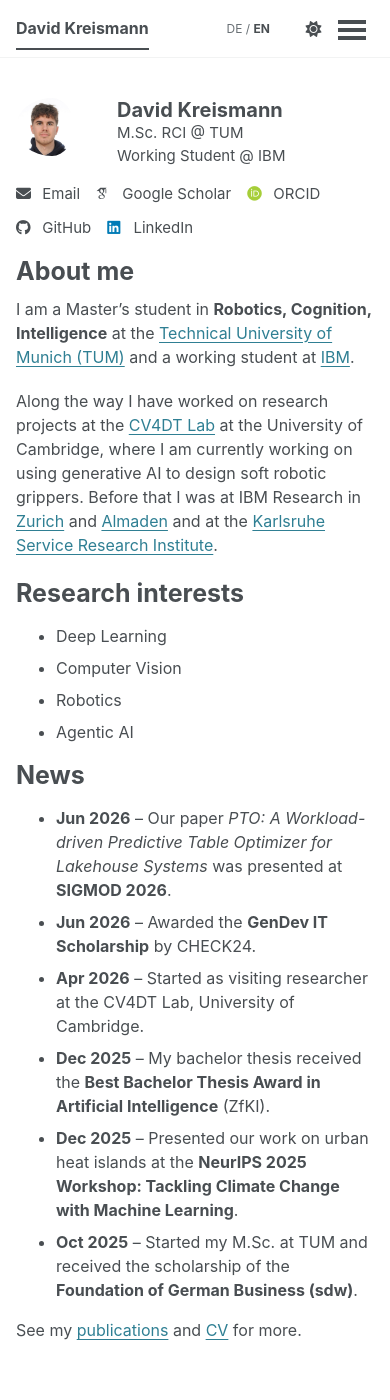
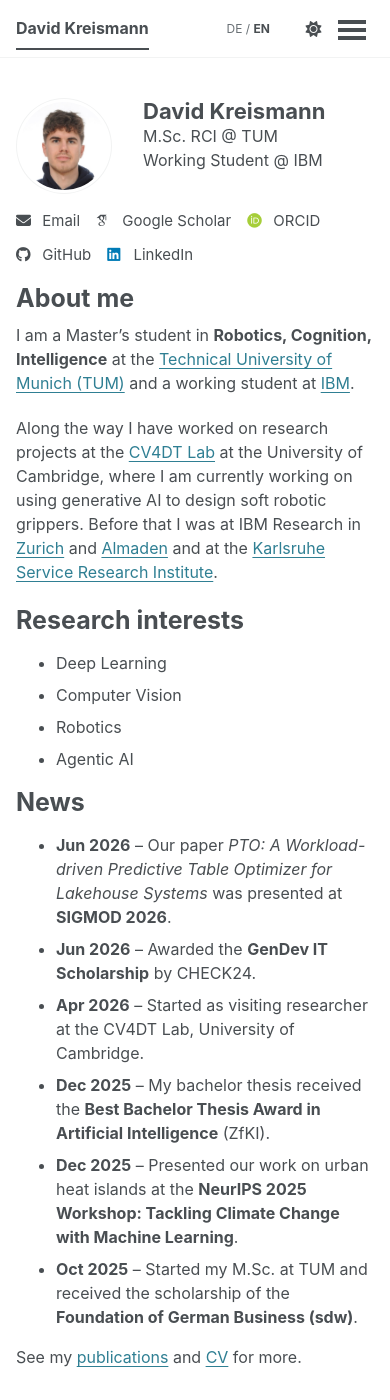
Before and after one commit to davidkreismann/davidkreismann.github.io, a Jekyll site: the page built from _pages/about.md, in a window 390 px wide and 1400 px high. Built offline with Jekyll 4.4.1, drawn with Linux system fonts in a browser that asks for light colours; some web fonts are replaced.

Commit message:
Larger mobile profile with round avatar border

```diff
--- a/_sass/layout/_cv.scss
+++ b/_sass/layout/_cv.scss
@@ -224,22 +224,25 @@
 
   /* larger profile so it matches the size of the page text */
   .author__avatar {
-    width: 72px;
-    padding-right: 14px;
+    width: 96px;
+    padding-right: 16px;
 
     img {
-      width: 72px;
-      max-width: 72px;
+      width: 96px;
+      max-width: 96px;
+      padding: 3px;
+      border: 1px solid var(--global-border-color);
+      border-radius: 50%;
     }
   }
 
   .sidebar .author__name {
-    font-size: 20px;
+    font-size: 22px;
   }
 
   .sidebar .author__bio,
   .sidebar .author__content p {
-    font-size: 15px;
+    font-size: 16px;
   }
 
   /* show the profile links as a row of icons instead of the "Follow" dropdown */
```
